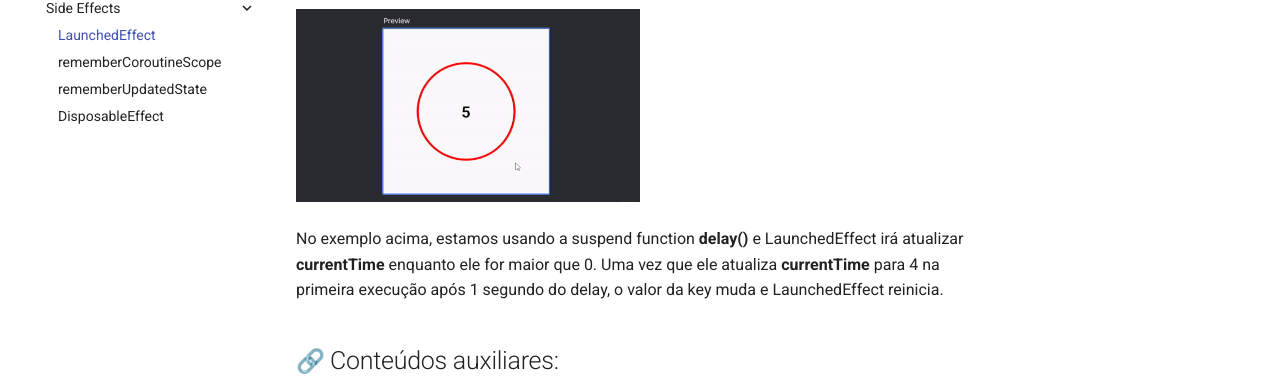
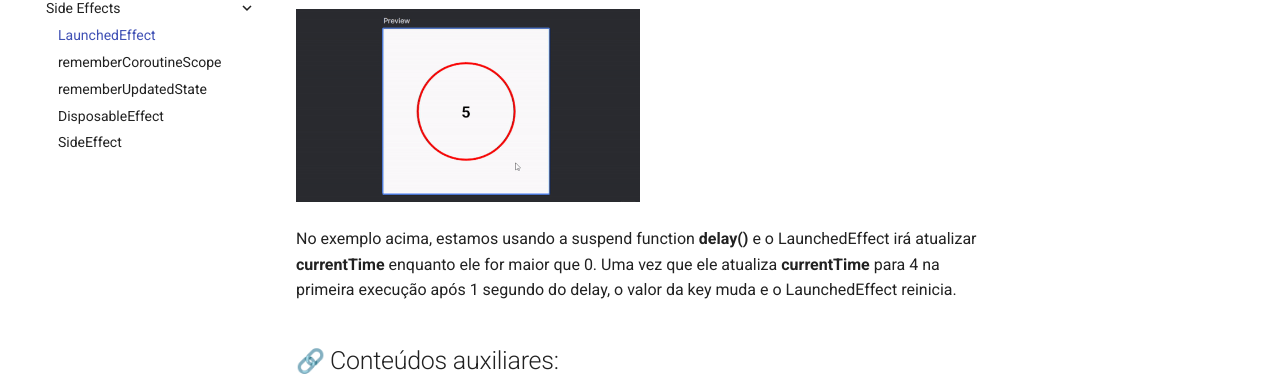
Before and after one commit to jsericksk/Jetpack-Compose-Journey, an MkDocs documentation site: the page built from docs/side-effects/launchedeffect.md, in a window 1280 px wide and 900 px high, scrolled down 2501 px. Shown: the part 379-764 px from the top of the window. Built offline with MkDocs 1.6.1 and Material for MkDocs 9.7.7, drawn with Linux system fonts in a browser that asks for light colours; emoji names are drawn with the system emoji font.

Commit message:
sideeffect.md criado

```diff
--- a/docs/side-effects/launchedeffect.md
+++ b/docs/side-effects/launchedeffect.md
@@ -112,7 +112,7 @@
 
 <img src="../launchedeffect/img-01.gif" alt="LaunchedEffect" width="50%" height="30%"/>
 
-No exemplo acima, estamos usando a suspend function **delay()** e LaunchedEffect irá atualizar **currentTime** enquanto ele for maior que 0. Uma vez que ele atualiza **currentTime** para 4 na primeira execução após 1 segundo do delay, o valor da key muda e LaunchedEffect reinicia.
+No exemplo acima, estamos usando a suspend function **delay()** e o LaunchedEffect irá atualizar **currentTime** enquanto ele for maior que 0. Uma vez que ele atualiza **currentTime** para 4 na primeira execução após 1 segundo do delay, o valor da key muda e o LaunchedEffect reinicia.
 
 ## :link: Conteúdos auxiliares:
 - [Side-effects in Compose (documentação)](https://developer.android.com/jetpack/compose/side-effects)
--- a/mkdocs.yml
+++ b/mkdocs.yml
@@ -60,6 +60,7 @@
     - 'rememberCoroutineScope': side-effects/remembercoroutinescope.md
     - 'rememberUpdatedState': side-effects/rememberupdatedstate.md
     - 'DisposableEffect': side-effects/disposableeffect.md
+    - 'SideEffect': side-effects/sideeffect.md
 
 markdown_extensions:
   - pymdownx.tasklist
```
Also changed, not shown: docs/side-effects/disposableeffect.md (+1 -1 lines), docs/side-effects/sideeffect.md (added, +25 -0 lines).
